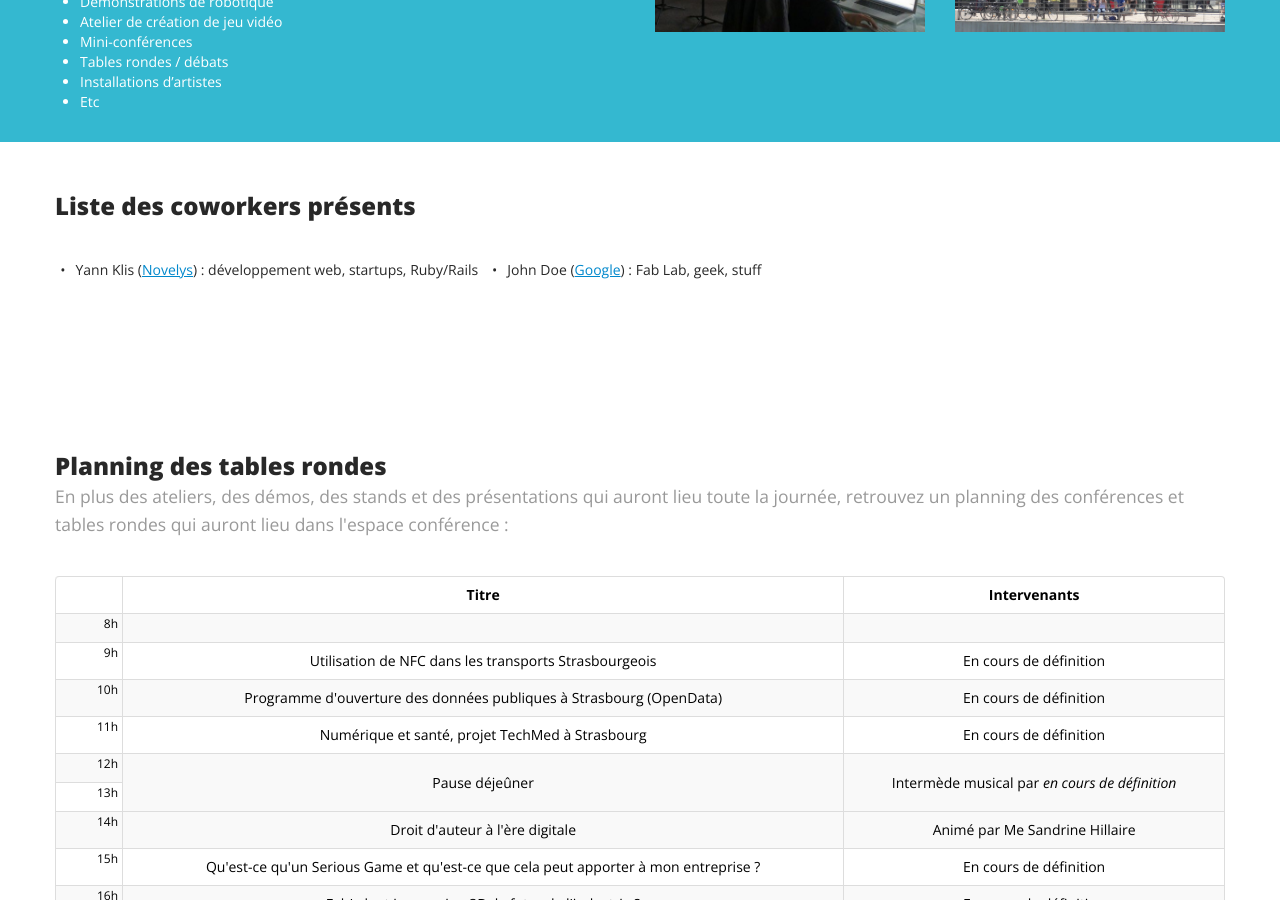
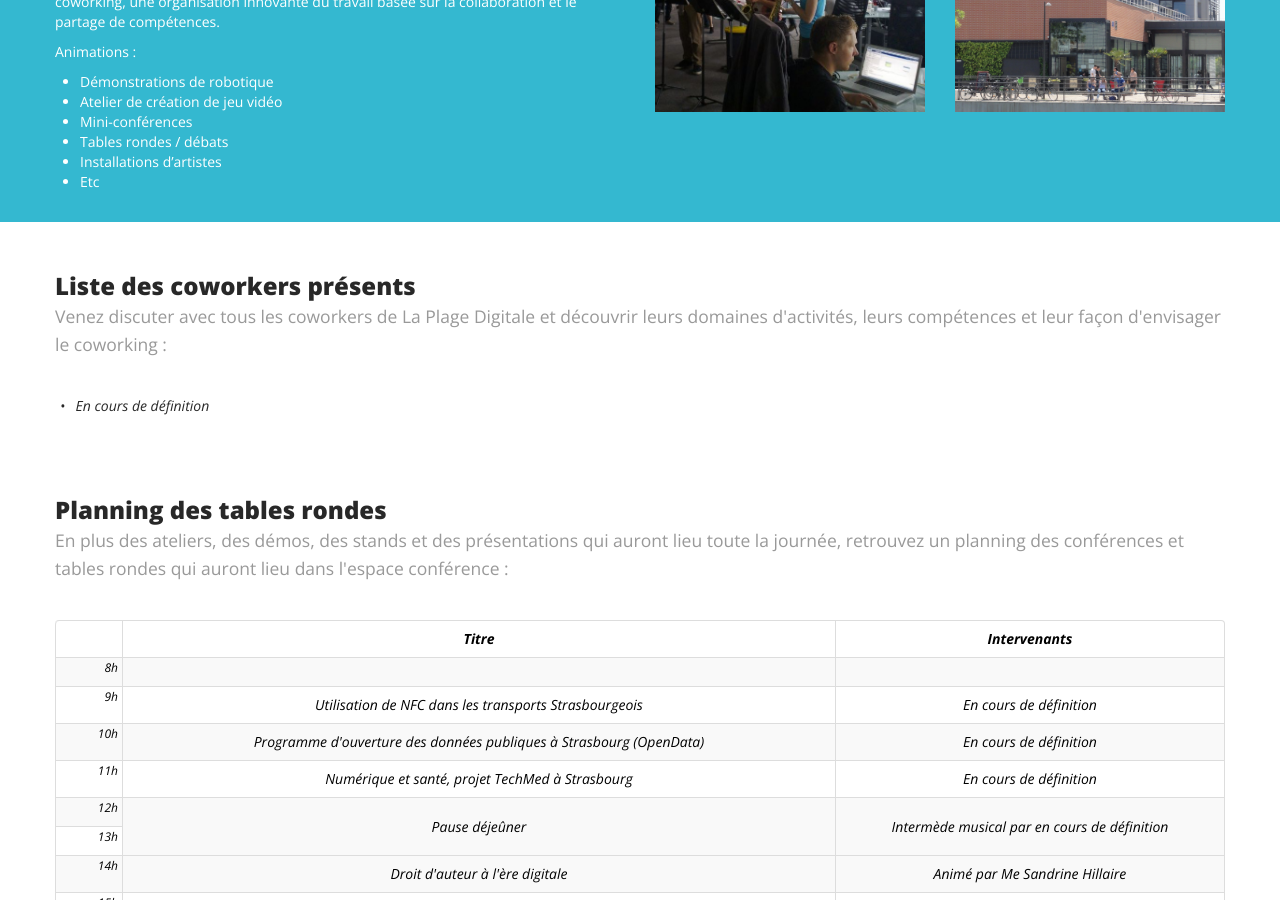
Before and after one commit to AlsaceDigitale/edgefest, a Jekyll site: the page built from edgeday.html, in a window 1280 px wide and 900 px high, scrolled down 1715 px. Built offline with Jekyll 4.4.1, drawn with Linux system fonts in a browser that asks for light colours; some web fonts are replaced; some of the changed text lies outside the part shown.

```diff
--- a/_includes/edgeday.html
+++ b/_includes/edgeday.html
@@ -34,12 +34,14 @@
     </div>
   </div>
 </section>
-<section class="mt-20">
+<section class="mt-20 thin">
   <div class="container">
     <div class="row">
       <div class="span12">
         <h2>
           Liste des coworkers présents
+          <br/>
+          <small>Venez discuter avec tous les coworkers de La Plage Digitale et découvrir leurs domaines d'activités, leurs compétences et leur façon d'envisager le coworking :</small>
         </h2>
       </div>
     </div>
@@ -48,8 +50,9 @@
     <div class="row">
       <div class="span12">
         <ul class="inline dotted">
-          <li>Yann Klis (<a href="http://www.novelys.com">Novelys</a>) : développement web, startups, Ruby/Rails</li>
-          <li>John Doe (<a href="http://www.google.fr">Google</a>) : Fab Lab, geek, stuff</li>
+          <!--<li>Yann Klis (<a href="http://www.novelys.com">Novelys</a>) : développement web, startups, Ruby/Rails</li>
+          <li>John Doe (<a href="http://www.google.fr">Google</a>) : Fab Lab, geek, stuff</li>-->
+          <li><em>En cours de définition<em></li>
         </ul>
       </div>
     </div>
--- a/_includes/nav.html
+++ b/_includes/nav.html
@@ -1,16 +1,16 @@
-{% comment %}
 <section class="nav">
   <div class="container">
     <nav>
       <ul class="inline">
         <li><a href="/edgeday.html#edgeday">Edge Day</a></li>
+        {% comment %}
         <li><a href="/demonight.html#demonight">Demo Night</a></li>
         <li><a href="/barcampalsace.html#barcampalsace">BarCamp Alsace 10</a></li>
         <li><a href="/edgenight.html#edgenight">Edge Night</a></li>
         <li><a href="/hackathon.html#hackathon">Hackathon</a></li>
         <li><a href="/summercamp.html#summercamp">Summer Camp</a></li>
+        {% endcomment %}
       </ul>
     </nav>
   </div>
 </section>
-{% endcomment %}
--- a/_includes/planninggeneral.html
+++ b/_includes/planninggeneral.html
@@ -27,8 +27,7 @@
           <td>9h</td>
           <td></td>
           <td rowspan="9" class="withcontent edgeday">
-            {% comment %}<a href="/edgeday.html#edgeday">EDGE DAY »</a>{% endcomment %}
-            ???
+            <a href="/edgeday.html#edgeday">EDGE DAY »</a>
           </td>
           <td></td>
           <td></td>
```
